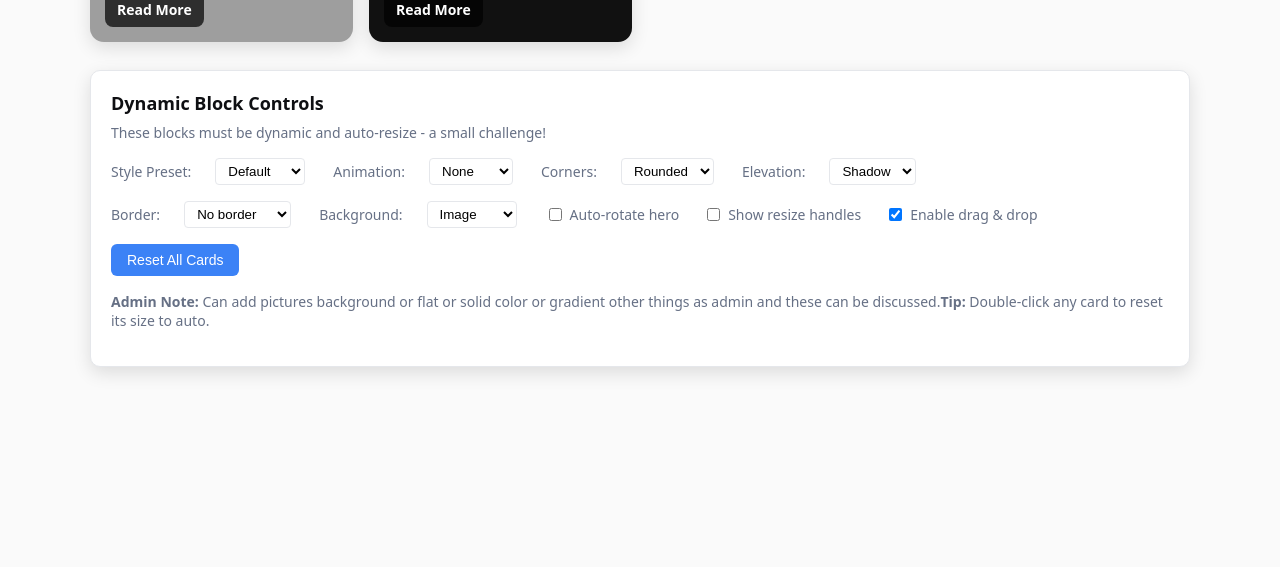
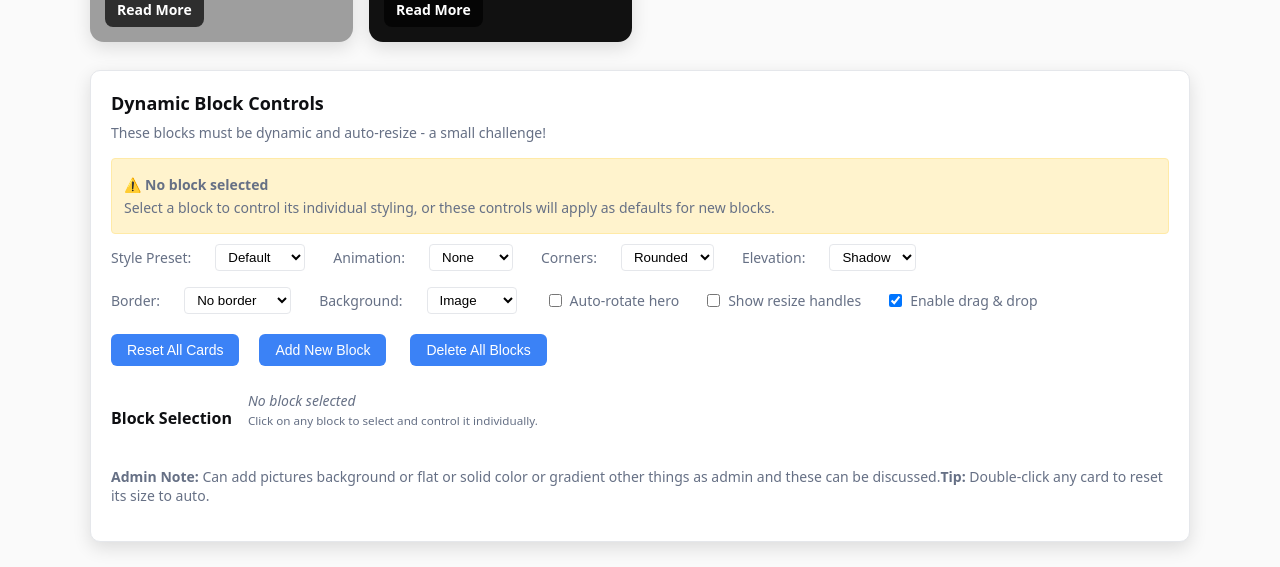
Before and after one commit to IslamElswafy/LandingPage, a React (Vite) app: page / in a window 1280 px wide. Shown: the part 671-1238 px from the top of the page. Before the commit the page ends 1066 px from the top, so only its background shows below. Built offline with nearby package versions, Linux system fonts and the light colour scheme; grey boxes are pictures that could not be loaded.

Commit message:
Enhance DynamicBlock and AdminControls with image upload, delete functionality, and improved block selection; update styles for better UI interaction and feedback

```diff
--- a/src/App.css
+++ b/src/App.css
@@ -38,3 +38,114 @@
 .read-the-docs {
   color: #888;
 }
+
+/* Ensure cards have relative positioning for controls */
+.card {
+  position: relative;
+}
+
+/* Block Image Controls */
+.block-image-controls {
+  position: absolute;
+  top: 8px;
+  right: 8px;
+  display: flex;
+  gap: 4px;
+  opacity: 0;
+  transition: opacity 0.2s ease;
+  z-index: 10;
+}
+
+.card:hover .block-image-controls {
+  opacity: 1;
+}
+
+.upload-btn-block,
+.delete-btn-block {
+  background: rgba(0, 0, 0, 0.7);
+  border: none;
+  border-radius: 50%;
+  width: 32px;
+  height: 32px;
+  display: flex;
+  align-items: center;
+  justify-content: center;
+  cursor: pointer;
+  font-size: 14px;
+  transition: all 0.2s ease;
+  backdrop-filter: blur(4px);
+  color: white;
+  text-decoration: none;
+}
+
+.upload-btn-block:hover,
+.delete-btn-block:hover {
+  background: rgba(0, 0, 0, 0.9);
+  transform: scale(1.1);
+}
+
+.delete-btn-block:hover {
+  background: rgba(220, 53, 69, 0.9);
+}
+
+/* Block Selection Styles */
+.card.selected {
+  border: 3px solid #007bff;
+  box-shadow: 0 0 15px rgba(0, 123, 255, 0.5);
+  transform: scale(1.02);
+}
+
+/* Admin Control Buttons */
+.add-block-btn {
+  background: #28a745;
+  color: white;
+  border: none;
+  padding: 8px 16px;
+  border-radius: 4px;
+  cursor: pointer;
+  margin: 4px;
+  transition: background 0.2s ease;
+}
+
+.add-block-btn:hover {
+  background: #218838;
+}
+
+.delete-all-btn {
+  background: #dc3545;
+  color: white;
+  border: none;
+  padding: 8px 16px;
+  border-radius: 4px;
+  cursor: pointer;
+  margin: 4px;
+  transition: background 0.2s ease;
+}
+
+.delete-all-btn:hover {
+  background: #c82333;
+}
+
+/* Warning and Info Messages */
+.warning-message {
+  background: #fff3cd;
+  border: 1px solid #ffeaa7;
+  border-radius: 4px;
+  padding: 12px;
+  margin: 10px 0;
+  color: #856404;
+}
+
+.selected-block-info {
+  background: #d1ecf1;
+  border: 1px solid #bee5eb;
+  border-radius: 4px;
+  padding: 12px;
+  margin: 10px 0;
+  color: #0c5460;
+}
+
+.warning-message p,
+.selected-block-info p {
+  margin: 4px 0;
+}
--- a/src/App.tsx
+++ b/src/App.tsx
@@ -14,6 +14,7 @@ interface BlockData {
   x?: number;
   y?: number;
   isManuallyResized?: boolean;
+  styleSettings?: StyleSettings;
 }
 
 interface CarouselImage {
@@ -342,7 +343,7 @@ const HeroCarousel = ({
 // Dynamic Block Component
 const DynamicBlock = ({
   block,
-  styleSettings,
+  defaultStyleSettings,
   showHandles,
   enableDrag,
   onDragStart,
@@ -353,9 +354,13 @@ const DynamicBlock = ({
   onDragLeave,
   onDoubleClick,
   onResizeStart,
+  onImageUpload,
+  onImageDelete,
+  onBlockSelect,
+  isSelected,
 }: {
   block: BlockData;
-  styleSettings: StyleSettings;
+  defaultStyleSettings: StyleSettings;
   showHandles: boolean;
   enableDrag: boolean;
   onDragStart: (e: React.DragEvent, blockId: string) => void;
@@ -370,12 +375,36 @@ const DynamicBlock = ({
     blockId: string,
     direction: string
   ) => void;
+  onImageUpload: (blockId: string, imageUrl: string) => void;
+  onImageDelete: (blockId: string) => void;
+  onBlockSelect: (blockId: string) => void;
+  isSelected: boolean;
 }) => {
   const blockRef = useRef<HTMLElement>(null);
+
+  const handleImageUpload = (event: React.ChangeEvent<HTMLInputElement>) => {
+    const file = event.target.files?.[0];
+    if (file) {
+      const reader = new FileReader();
+      reader.onload = (e) => {
+        const imageUrl = e.target?.result as string;
+        onImageUpload(block.id, imageUrl);
+      };
+      reader.readAsDataURL(file);
+    }
+    event.target.value = "";
+  };
+
+  const handleImageDelete = () => {
+    onImageDelete(block.id);
+  };
+
   const getStyleClasses = () => {
     const classes = ["card", "resizable", "draggable"];
+    const styleSettings = block.styleSettings || defaultStyleSettings;
 
     if (block.isManuallyResized) classes.push("manually-resized");
+    if (isSelected) classes.push("selected");
     if (styleSettings.stylePreset) classes.push(styleSettings.stylePreset);
     if (styleSettings.animation) classes.push(styleSettings.animation);
     if (styleSettings.corners) classes.push(styleSettings.corners);
@@ -403,6 +432,7 @@ const DynamicBlock = ({
   };
 
   const getBackgroundStyle = () => {
+    const styleSettings = block.styleSettings || defaultStyleSettings;
     if (styleSettings.background === "bg-image" && block.backgroundImage) {
       return { backgroundImage: `url('${block.backgroundImage}')` };
     } else if (styleSettings.background === "bg-gradient" && block.isGradient) {
@@ -428,11 +458,35 @@ const DynamicBlock = ({
       onDragEnter={onDragEnter}
       onDragLeave={onDragLeave}
       onDoubleClick={() => onDoubleClick(block.id)}
+      onClick={() => onBlockSelect(block.id)}
     >
       <span className="tag">{block.tag}</span>
       <a href="#" className="cta">
         Read More
       </a>
+
+      {/* Block Image Controls */}
+      <div className="block-image-controls">
+        <input
+          type="file"
+          accept="image/*"
+          onChange={handleImageUpload}
+          style={{ display: "none" }}
+          id={`image-upload-${block.id}`}
+        />
+        <label htmlFor={`image-upload-${block.id}`} className="upload-btn-block">
+          📷
+        </label>
+        {block.backgroundImage && (
+          <button
+            className="delete-btn-block"
+            onClick={handleImageDelete}
+            title="Delete background image"
+          >
+            🗑️
+          </button>
+        )}
+      </div>
 
       {/* Resize handles */}
       {showHandles && (
@@ -730,6 +784,11 @@ const AdminControls = ({
   enableDrag,
   onEnableDragChange,
   onResetAllCards,
+  onDeleteAllBlocks,
+  onAddNewBlock,
+  selectedBlockId,
+  selectedBlock,
+  onSelectedBlockStyleChange,
 }: {
   styleSettings: StyleSettings;
   onStyleChange: (key: keyof StyleSettings, value: string) => void;
@@ -740,17 +799,38 @@ const AdminControls = ({
   enableDrag: boolean;
   onEnableDragChange: (value: boolean) => void;
   onResetAllCards: () => void;
+  onDeleteAllBlocks: () => void;
+  onAddNewBlock: () => void;
+  selectedBlockId: string | null;
+  selectedBlock: BlockData | null;
+  onSelectedBlockStyleChange: (key: keyof StyleSettings, value: string) => void;
 }) => {
+  const currentSettings = selectedBlock?.styleSettings || styleSettings;
+  const isBlockSelected = !!selectedBlock;
+
   return (
     <div className="panel">
       <h3>Dynamic Block Controls</h3>
       <p>These blocks must be dynamic and auto-resize - a small challenge!</p>
 
+      {!isBlockSelected && (
+        <div className="warning-message">
+          <p><strong>⚠️ No block selected</strong></p>
+          <p>Select a block to control its individual styling, or these controls will apply as defaults for new blocks.</p>
+        </div>
+      )}
+
+      {isBlockSelected && (
+        <div className="selected-block-info">
+          <p><strong>✅ Controlling Block:</strong> {selectedBlock.tag} (ID: {selectedBlock.id})</p>
+        </div>
+      )}
+
       <div className="control-group">
         <label>Style Preset:</label>
         <select
-          value={styleSettings.stylePreset}
-          onChange={(e) => onStyleChange("stylePreset", e.target.value)}
+          value={currentSettings.stylePreset}
+          onChange={(e) => isBlockSelected ? onSelectedBlockStyleChange("stylePreset", e.target.value) : onStyleChange("stylePreset", e.target.value)}
         >
           <option value="">Default</option>
           <option value="style-modern">Modern</option>
@@ -763,8 +843,8 @@ const AdminControls = ({
 
         <label>Animation:</label>
         <select
-          value={styleSettings.animation}
-          onChange={(e) => onStyleChange("animation", e.target.value)}
+          value={currentSettings.animation}
+          onChange={(e) => isBlockSelected ? onSelectedBlockStyleChange("animation", e.target.value) : onStyleChange("animation", e.target.value)}
         >
           <option value="">None</option>
           <option value="animate-bounce">Bounce</option>
@@ -774,8 +854,8 @@ const AdminControls = ({
 
         <label>Corners:</label>
         <select
-          value={styleSettings.corners}
-          onChange={(e) => onStyleChange("corners", e.target.value)}
+          value={currentSettings.corners}
+          onChange={(e) => isBlockSelected ? onSelectedBlockStyleChange("corners", e.target.value) : onStyleChange("corners", e.target.value)}
         >
           <option value="rounded">Rounded</option>
           <option value="">Square</option>
@@ -783,8 +863,8 @@ const AdminControls = ({
 
         <label>Elevation:</label>
         <select
-          value={styleSettings.elevation}
-          onChange={(e) => onStyleChange("elevation", e.target.value)}
+          value={currentSettings.elevation}
+          onChange={(e) => isBlockSelected ? onSelectedBlockStyleChange("elevation", e.target.value) : onStyleChange("elevation", e.target.value)}
         >
           <option value="shadow">Shadow</option>
           <option value="flat">Flat</option>
@@ -794,8 +874,8 @@ const AdminControls = ({
       <div className="control-group">
         <label>Border:</label>
         <select
-          value={styleSettings.border}
-          onChange={(e) => onStyleChange("border", e.target.value)}
+          value={currentSettings.border}
+          onChange={(e) => isBlockSelected ? onSelectedBlockStyleChange("border", e.target.value) : onStyleChange("border", e.target.value)}
         >
           <option value="no-border">No border</option>
           <option value="with-border">With border</option>
@@ -803,8 +883,8 @@ const AdminControls = ({
 
         <label>Background:</label>
         <select
-          value={styleSettings.background}
-          onChange={(e) => onStyleChange("background", e.target.value)}
+          value={currentSettings.background}
+          onChange={(e) => isBlockSelected ? onSelectedBlockStyleChange("background", e.target.value) : onStyleChange("background", e.target.value)}
         >
           <option value="bg-image">Image</option>
           <option value="bg-solid">Solid</option>
@@ -841,6 +921,31 @@ const AdminControls = ({
         <button type="button" onClick={onResetAllCards}>
           Reset All Cards
         </button>
+
+        <button type="button" onClick={onAddNewBlock} className="add-block-btn">
+          Add New Block
+        </button>
+
+        <button type="button" onClick={onDeleteAllBlocks} className="delete-all-btn">
+          Delete All Blocks
+        </button>
+      </div>
+
+      <div className="control-group">
+        <h4>Block Selection</h4>
+        {selectedBlockId ? (
+          <p>
+            <strong>Selected Block:</strong> {selectedBlockId}
+            <br />
+            <small>Click on any block to select it, or click the same block again to deselect.</small>
+          </p>
+        ) : (
+          <p>
+            <em>No block selected</em>
+            <br />
+            <small>Click on any block to select and control it individually.</small>
+          </p>
+        )}
       </div>
 
       <p>
@@ -920,6 +1025,7 @@ function App() {
   const [showHandles, setShowHandles] = useState(false);
   const [enableDrag, setEnableDrag] = useState(true);
   const [heroVisible, setHeroVisible] = useState(true);
+  const [selectedBlockId, setSelectedBlockId] = useState<string | null>(null);
   const [currentView, setCurrentView] = useState<"home" | "contact">("home");
   const [replyModalOpen, setReplyModalOpen] = useState(false);
   const [selectedMessage, setSelectedMessage] = useState<ContactMessage | null>(
@@ -1120,6 +1226,24 @@ function App() {
     }));
   };
 
+  const handleSelectedBlockStyleChange = (key: keyof StyleSettings, value: string) => {
+    if (!selectedBlockId) return;
+
+    setBlocks((prev) =>
+      prev.map((block) =>
+        block.id === selectedBlockId
+          ? {
+              ...block,
+              styleSettings: {
+                ...block.styleSettings,
+                [key]: value,
+              },
+            }
+          : block
+      )
+    );
+  };
+
   const handleResetAllCards = () => {
     setBlocks((prev) =>
       prev.map((block) => ({
@@ -1129,6 +1253,50 @@ function App() {
         height: undefined,
       }))
     );
+  };
+
+  const handleImageUpload = (blockId: string, imageUrl: string) => {
+    setBlocks((prev) =>
+      prev.map((block) =>
+        block.id === blockId
+          ? { ...block, backgroundImage: imageUrl }
+          : block
+      )
+    );
+  };
+
+  const handleImageDelete = (blockId: string) => {
+    setBlocks((prev) =>
+      prev.map((block) =>
+        block.id === blockId
+          ? { ...block, backgroundImage: undefined }
+          : block
+      )
+    );
+  };
+
+  const handleDeleteAllBlocks = () => {
+    if (confirm("Are you sure you want to delete all blocks? This action cannot be undone.")) {
+      setBlocks([]);
+      setSelectedBlockId(null);
+    }
+  };
+
+  const handleAddNewBlock = () => {
+    const newId = (Math.max(...blocks.map(b => parseInt(b.id)), 0) + 1).toString();
+    const newBlock: BlockData = {
+      id: newId,
+      title: "New Block",
+      tag: "New Block",
+      backgroundColor: "#333",
+      isManuallyResized: false,
+    };
+    setBlocks((prev) => [...prev, newBlock]);
+    setSelectedBlockId(newId);
+  };
+
+  const handleBlockSelection = (blockId: string) => {
+    setSelectedBlockId(selectedBlockId === blockId ? null : blockId);
   };
 
   // Contact messages handlers
@@ -1345,7 +1513,7 @@ function App() {
               <DynamicBlock
                 key={block.id}
                 block={block}
-                styleSettings={styleSettings}
+                defaultStyleSettings={styleSettings}
                 showHandles={showHandles}
                 enableDrag={enableDrag}
                 onDragStart={handleDragStart}
@@ -1356,6 +1524,10 @@ function App() {
                 onDragLeave={handleDragLeave}
                 onDoubleClick={handleDoubleClick}
                 onResizeStart={handleResizeStart}
+                onImageUpload={handleImageUpload}
+                onImageDelete={handleImageDelete}
+                onBlockSelect={handleBlockSelection}
+                isSelected={selectedBlockId === block.id}
               />
             ))}
           </section>
@@ -1370,6 +1542,11 @@ function App() {
             enableDrag={enableDrag}
             onEnableDragChange={setEnableDrag}
             onResetAllCards={handleResetAllCards}
+            onDeleteAllBlocks={handleDeleteAllBlocks}
+            onAddNewBlock={handleAddNewBlock}
+            selectedBlockId={selectedBlockId}
+            selectedBlock={blocks.find(b => b.id === selectedBlockId) || null}
+            onSelectedBlockStyleChange={handleSelectedBlockStyleChange}
           />
         </>
       ) : (
```
